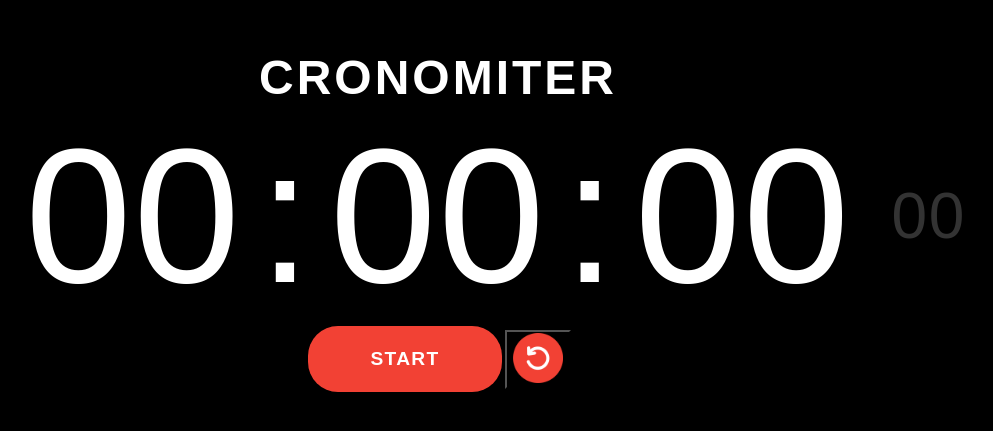
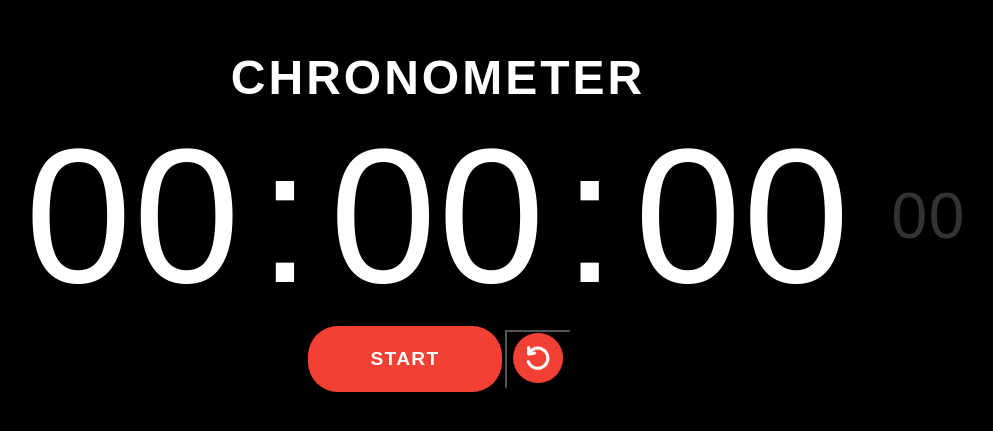
Before and after one commit to mateus-lopes/CronometroJS, a plain HTML site: page index.html in a window 1280 px wide. Shown: the part 179-610 px from the top of the page, without its empty margins (202-1195 px from the left). Drawn offline with Linux system fonts and the light colour scheme; a web font is replaced by a local one.

Commit message:
corrected translation

```diff
--- a/index.html
+++ b/index.html
@@ -4,14 +4,14 @@
     <meta charset="UTF-8">
     <meta http-equiv="X-UA-Compatible" content="IE=edge">
     <meta name="viewport" content="width=device-width, initial-scale=1.0">
-    <title>Cronomiter with JS</title>
+    <title>Easter Egg | Monkey D. Luffy morre pah</title>
     <link rel="stylesheet" href="style.css">
 </head>
 <body>
     <div class="cronomiter">
         <main>
             <h2 class="cronomiter-title">
-                CRONOMITER
+                CHRONOMETER
             </h2>
             <div class="clock">
                 <div class="w-250 hour">00</div>:
```
